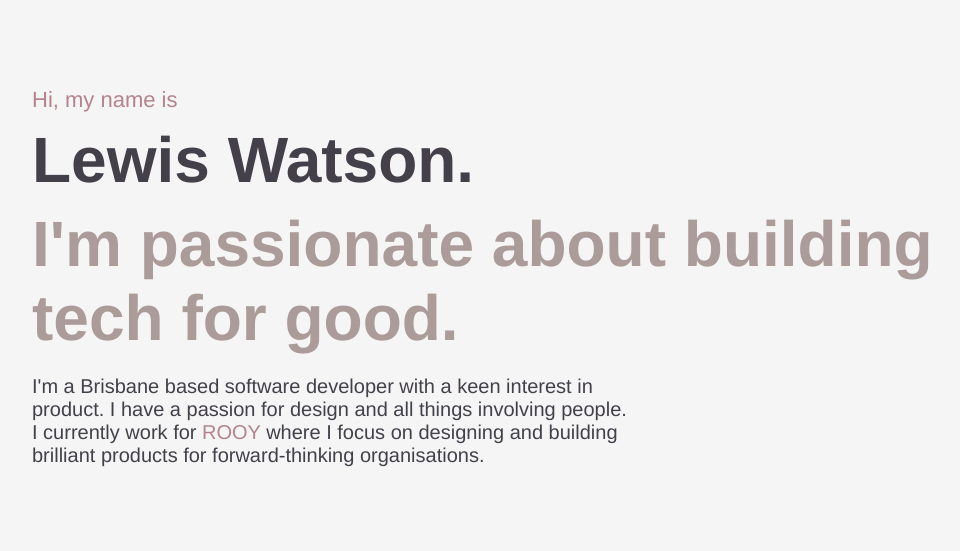
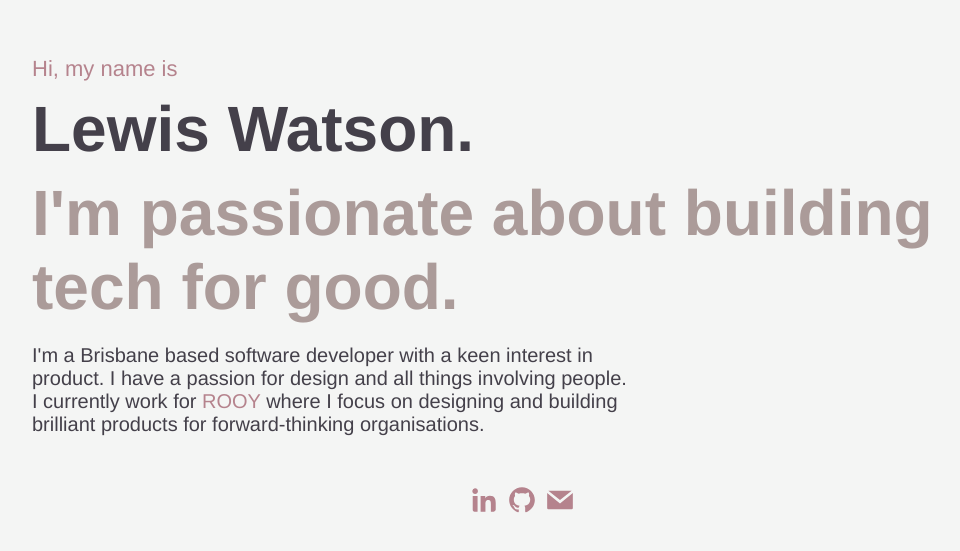
Before and after one commit to itslewiswatson/lewiswatson-dot-me, a React (Create React App) app in the folder client/: page / in a window 1280 px wide. Shown: the part 113-664 px from the top of the page, without its empty margins (118-1078 px from the left). Built offline with nearby package versions, Linux system fonts and the light colour scheme.

Commit message:
Added contact icons

```diff
--- a/client/package.json
+++ b/client/package.json
@@ -12,6 +12,7 @@
     "@types/react-dom": "^17.0.0",
     "react": "^17.0.2",
     "react-dom": "^17.0.2",
+    "react-icons": "^4.2.0",
     "react-jss": "^10.6.0",
     "react-scripts": "4.0.3",
     "typescript": "^4.1.2",
--- a/client/src/App.tsx
+++ b/client/src/App.tsx
@@ -1,6 +1,7 @@
 import React from "react";
 import { createUseStyles } from "react-jss";
 import { theme } from "./common/theme";
+import { GrLinkedinOption, GrGithub, GrMail } from "react-icons/gr";
 
 const App = () => {
   const classes = useStyles();
@@ -27,6 +28,26 @@ const App = () => {
             where I focus on designing and building brilliant products for
             forward-thinking organisations.
           </p>
+        </div>
+
+        <div className={classes.iconBar}>
+          <a
+            href="https://linkedin.com/in/itslewiswatson"
+            target="_blank"
+            rel="noreferrer"
+          >
+            <GrLinkedinOption className={classes.icon} size={28} />
+          </a>
+          <a
+            href="https://github.com/itslewiswatson"
+            target="_blank"
+            rel="noreferrer"
+          >
+            <GrGithub className={classes.icon} size={28} />
+          </a>
+          <a href="mailto:hello@lewiswatson.me">
+            <GrMail className={classes.icon} size={28} />
+          </a>
         </div>
       </div>
     </div>
@@ -106,6 +127,41 @@ const useStyles = createUseStyles({
     color: theme.colors.dark,
     maxWidth: "600px",
     fontSize: 20,
+    marginBottom: 50,
+
+    "@media (prefers-color-scheme: dark)": {
+      color: theme.colors.offWhite,
+    },
+
+    "@media (prefers-color-scheme: light)": {
+      color: theme.colors.dark,
+    },
+  },
+
+  iconBar: {
+    display: "flex",
+    justifyContent: "center",
+    gap: 10,
+  },
+
+  icon: {
+    borderRadius: 10,
+    color: theme.colors.primary,
+    backgroundColor: theme.colors.dark,
+
+    "@media (prefers-color-scheme: dark)": {
+      color: theme.colors.primary,
+      backgroundColor: theme.colors.dark,
+    },
+
+    "@media (prefers-color-scheme: light)": {
+      color: theme.colors.primary,
+      backgroundColor: theme.colors.offWhite,
+    },
+
+    "&:hover": {
+      cursor: "pointer",
+    },
   },
 });
 
```
Also changed, not shown: 1 other file (tests, documents, lock files or other folders).
